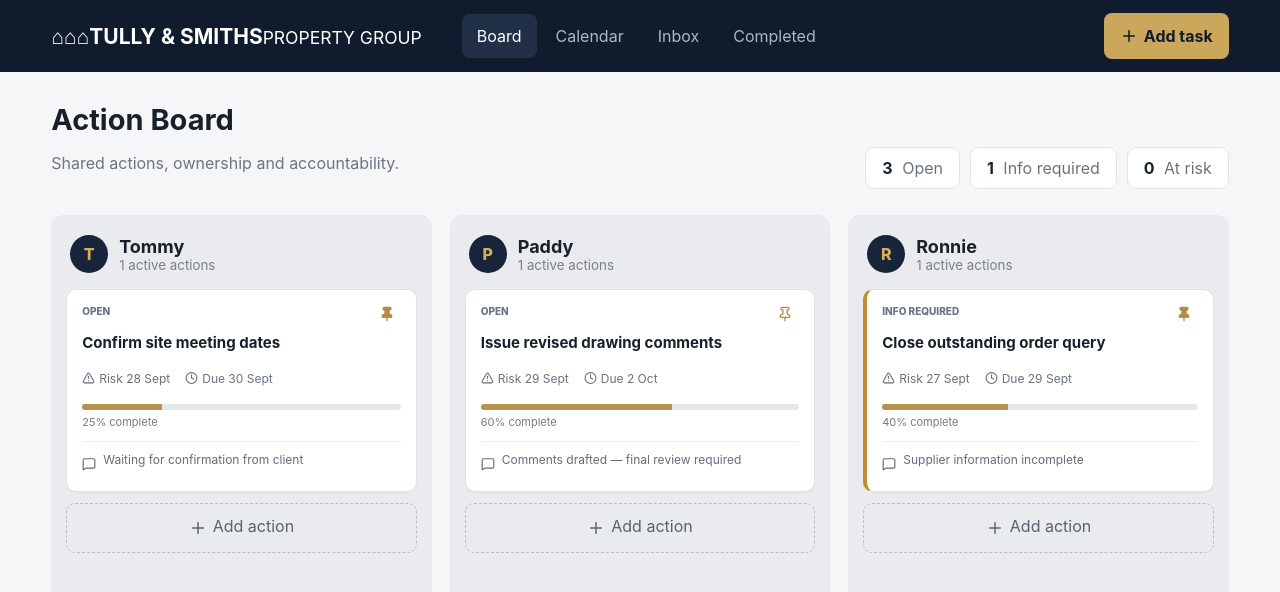
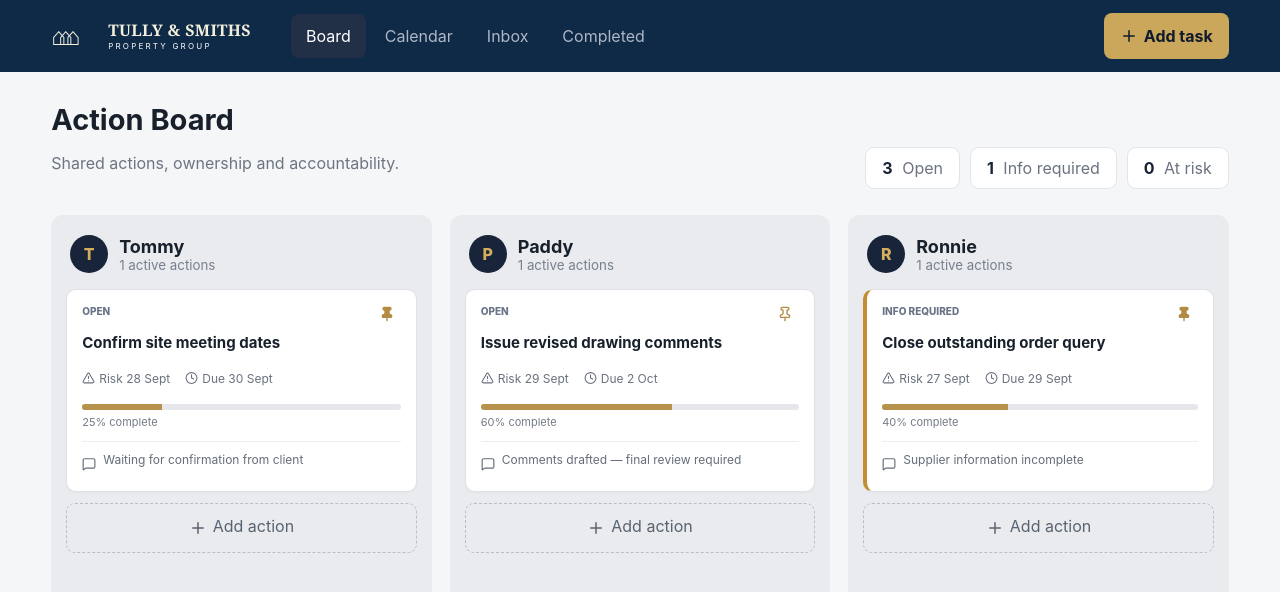
Before and after one commit to dhuxley857-prog/Communicate, a React (Vite) app: page / in a window 1280 px wide. Shown: the top 592 px of the page. Built offline with nearby package versions, Linux system fonts and the light colour scheme.

Commit message:
Apply Tully and Smiths navy branding

```diff
--- a/src/style.css
+++ b/src/style.css
@@ -23,3 +23,13 @@
  .cal{margin:0}.cal article{display:grid;grid-template-columns:70px 1fr;padding:13px 12px}.cal article b{font-size:14px}
  .cal article span,.cal article em{grid-column:2;margin-top:3px}
 }
+
+/* Tully & Smiths branding */
+header{background:#0e2a47}
+.brand{display:flex;align-items:center;gap:9px!important;color:#fff;line-height:1}
+.brand .roof{color:#f4efdc;font-size:25px;letter-spacing:-8px;width:48px;overflow:hidden}
+.brand span:last-child{display:flex;flex-direction:column;gap:4px}
+.brand strong{font-family:Georgia,serif;font-size:16px;letter-spacing:.3px;color:#f4efdc}
+.brand small{font-size:8px;letter-spacing:2.2px;color:#fff}
+header b{color:inherit}
+@media(max-width:800px){.brand strong{font-size:14px}.brand .roof{font-size:22px;width:43px}.brand small{font-size:7px}}
```
